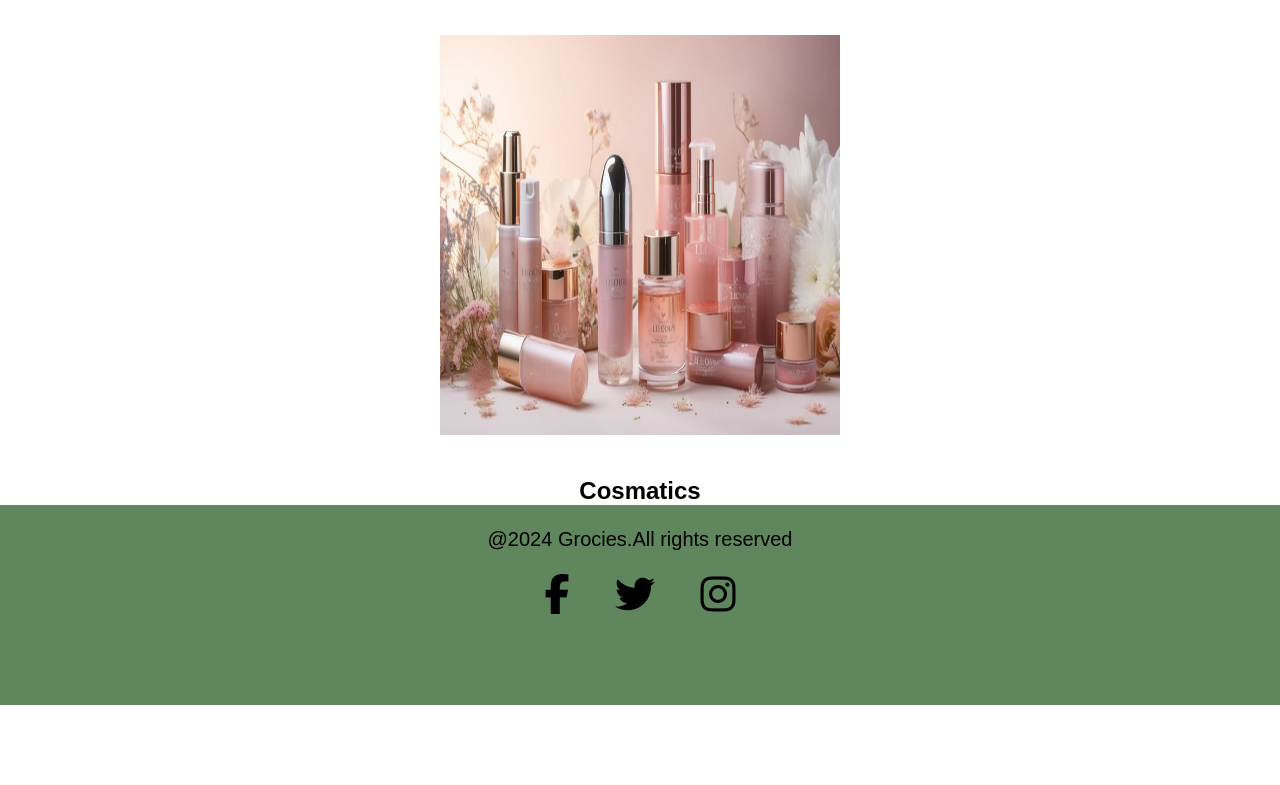
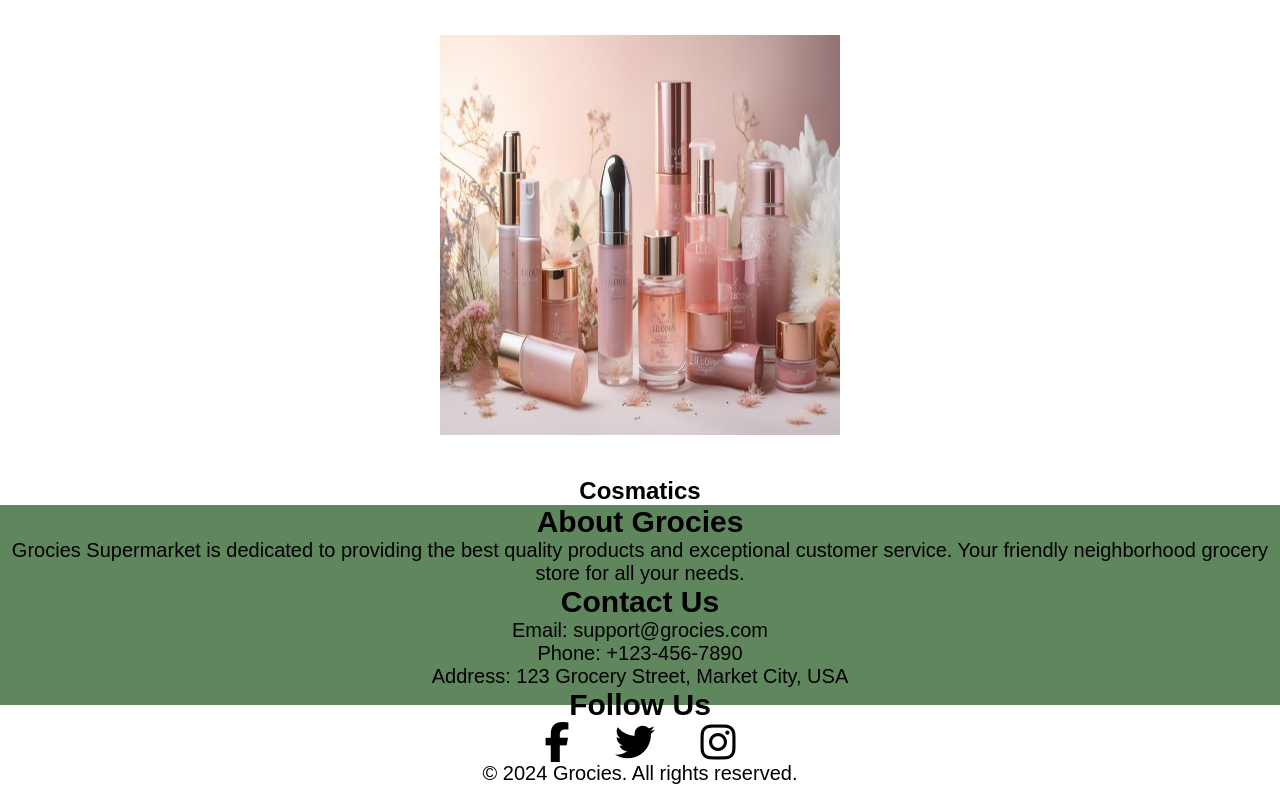
Before and after one commit to oshadhikawshani/Grocies-Supermaket, a plain HTML site: page product link page.html in a window 1280 px wide. Shown: the part 1184-1969 px from the top of the page. Before the commit the page ends 1889 px from the top, so only its background shows below. Drawn offline with Linux system fonts and the light colour scheme.

Commit message:
Update product link page.html

```diff
--- a/product link page.html
+++ b/product link page.html
@@ -74,17 +74,36 @@
 </main>
 
 <footer class="footer">
+    <div class="footer-container">
+        <div class="footer-about">
+            <h2>About Grocies</h2>
+            <p>Grocies Supermarket is dedicated to providing the best quality products and exceptional customer service. Your friendly neighborhood grocery store for all your needs.</p>
+        </div>
 
-    <br>
-    <div>
-        <p>@2024 Grocies.All rights reserved</p><br>
+        <div class="footer-contact">
+            <h2>Contact Us</h2>
+            <ul>
+                <li>Email: support@grocies.com</li>
+                <li>Phone: +123-456-7890</li>
+                <li>Address: 123 Grocery Street, Market City, USA</li>
+            </ul>
+        </div>
+
+        <div class="footer-social">
+            <h2>Follow Us</h2>
+            <div class="social-icons">
+                <a href="https://www.facebook.com/" class="icon-link"><i class="fa fa-facebook fa-2x"></i></a>
+                <a href="https://x.com/i/flow/login" class="icon-link"><i class="fa fa-twitter fa-2x"></i></a>
+                <a href="https://www.instagram.com/" class="icon-link"><i class="fa fa-instagram fa-2x"></i></a>
+            </div>
+        </div>
     </div>
-    <div class="footer-icons">
-        <a href="https://www.facebook.com/" class="icon-link"><i class="fa fa-facebook fa-2x"></i></a>
-        <a href="https://x.com/i/flow/login" class="icon-link"><i class="fa fa-twitter fa-2x"></i></a>
-        <a href="https://www.instagram.com/" class="icon-link"><i class="fa fa-instagram fa-2x"></i></a>
-      </div>
+
+    <div class="footer-bottom">
+        <p>&copy; 2024 Grocies. All rights reserved.</p>
+    </div>
 </footer>
+
 
 </body>
 </html>
```
